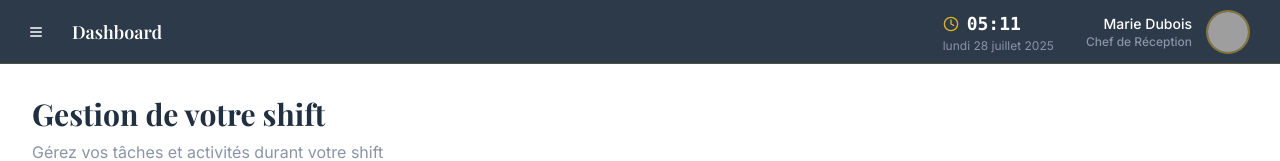
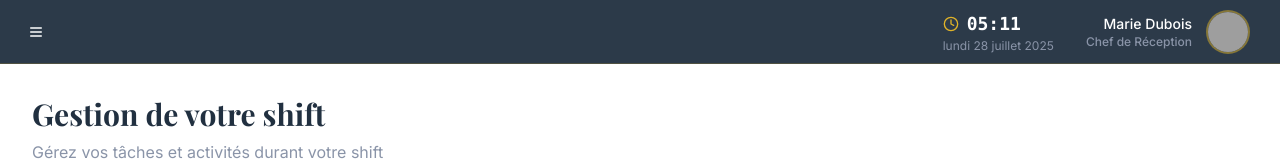
Before and after one commit to Lazlo84AI/receptionist-hospitality-os, a React (Vite) app: page /shift in a window 1280 px wide. Shown: the top 161 px of the page. Built offline with nearby package versions, Linux system fonts and the light colour scheme; grey boxes are pictures that could not be loaded.

Commit message:
Remove "Dashboard" from header
Remove the "Dashboard" title from the navigation header to ensure consistency across different views.

```diff
--- a/src/components/Header.tsx
+++ b/src/components/Header.tsx
@@ -51,12 +51,6 @@ export function Header({ onMenuToggle }: HeaderProps) {
         <Menu className="h-6 w-6" />
       </Button>
 
-      {/* Center: Dashboard Title */}
-      <div className="flex-1 text-left ml-4">
-        <h1 className="text-lg font-playfair font-semibold text-warm-cream">
-          Dashboard
-        </h1>
-      </div>
 
       {/* Right: Time, Date & User */}
       <div className="flex items-center space-x-4">
```
